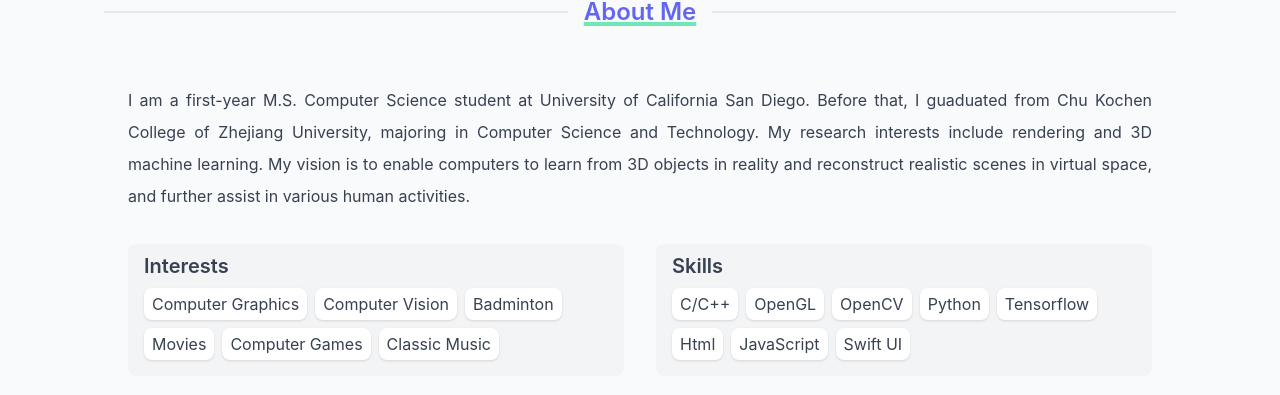
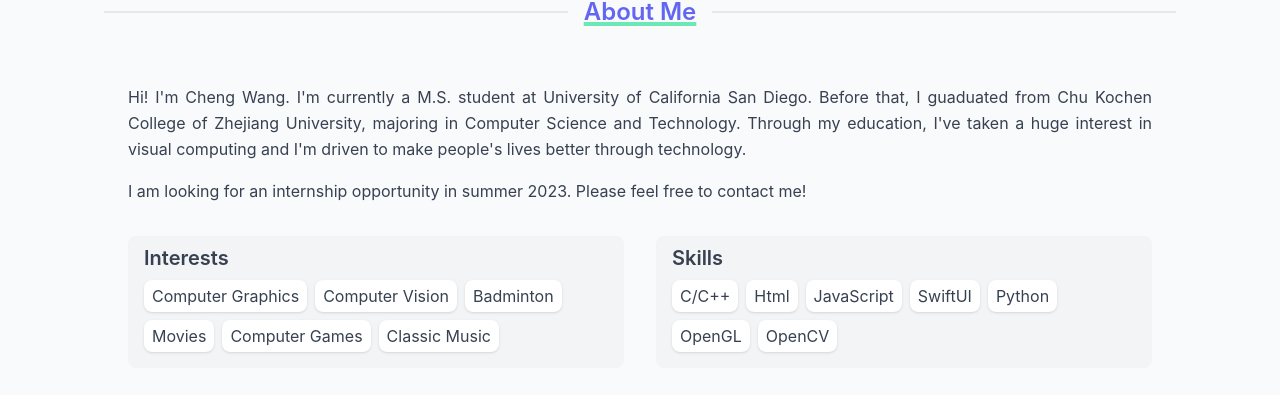
Before and after one commit to Galaxeaaa/Galaxeaaa.github.io, a Next.js app: page / in a window 1280 px wide. Shown: the part 557-952 px from the top of the page. Built offline with nearby package versions, Linux system fonts and the light colour scheme.

Commit message:
Update about.

```diff
--- a/components/About.js
+++ b/components/About.js
@@ -4,7 +4,7 @@ import userData from "@constants/data";
 export default function About() {
 	return (
 		<div className="col items-center space-y-8 text-gray-700 px-16">
-			<div className="col space-y-4 text-justify leading-loose">
+			<div className="col space-y-4 text-justify leading-relaxed">
 				{userData.about.description?.map((desc, idx) => (
 					<div key={idx} className="dark:text-gray-300"> {desc} </div>
 				))}
--- a/components/ContainerBlock.js
+++ b/components/ContainerBlock.js
@@ -39,7 +39,7 @@ export default function ContainerBlock({ children, ...customMeta }) {
 					<meta property="article:published_time" content={meta.date} />
 				)}
 			</Head>
-			<main className="bg-gray-50 dark:bg-gray-800 w-full">
+			<main className="bg-gray-50 dark:bg-gray-800 w-full scroll-smooth">
 				<div className="sticky top-0 z-50"><Navbar /></div>
 				<div className="mt-10">{children}</div>
 				<Footer />
--- a/components/Navbar.js
+++ b/components/Navbar.js
@@ -18,7 +18,7 @@ export default function Navbar() {
 		<div className="bg-white/90 backdrop-blur border-b w-full transition-colors duration-500">
 			<div className="py-4 px-10 max-w-6xl mx-auto">
 				<div className="flex items-center text-lg font-normal space-x-2">
-					<Link href="/#">
+					<Link href="#">
 						<a className="text-xl font-bold text-indigo-500 underline decoration-4 decoration-emerald-300 mr-4">
 							Cheng Wang
 						</a>
--- a/constants/data.js
+++ b/constants/data.js
@@ -57,7 +57,8 @@ const userData = {
     ],
     about: {
         description: [
-			'I am a first-year M.S. Computer Science student at University of California San Diego. Before that, I guaduated from Chu Kochen College of Zhejiang University, majoring in Computer Science and Technology. My research interests include rendering and 3D machine learning. My vision is to enable computers to learn from 3D objects in reality and reconstruct realistic scenes in virtual space, and further assist in various human activities.',
+            "Hi! I'm Cheng Wang. I'm currently a M.S. student at University of California San Diego. Before that, I guaduated from Chu Kochen College of Zhejiang University, majoring in Computer Science and Technology. Through my education, I've taken a huge interest in visual computing and I'm driven to make people's lives better through technology.",
+            "I am looking for an internship opportunity in summer 2023. Please feel free to contact me!"
         ],
         interests: [
             "Computer Graphics",
@@ -69,13 +70,12 @@ const userData = {
         ],
         skills: [
             "C/C++",
+            "Html",
+            "JavaScript",
+            "SwiftUI",
+            "Python",
             "OpenGL",
             "OpenCV",
-			"Python",
-			"Tensorflow",
-			"Html",
-			"JavaScript",
-			"Swift UI",
         ]
     },
     experience: [
--- a/pages/index.js
+++ b/pages/index.js
@@ -1,10 +1,7 @@
-import styles from "../styles/Home.module.css";
 import ContainerBlock from "../components/ContainerBlock";
 import Hero from "../components/Hero";
 import About from "../components/About"
 import Projects from "../components/Projects"
-import userData from "@constants/data";
-import Navbar from "@components/Navbar";
 import Experience from "@components/Experience";
 
 export default function Home() {
--- a/styles/globals.css
+++ b/styles/globals.css
@@ -11,7 +11,7 @@ body {
 	margin: 0;
 	font-family: 'Inter', -apple-system, BlinkMacSystemFont, Segoe UI, Roboto, Oxygen, Ubuntu, Cantarell, Fira Sans, Droid Sans, Helvetica Neue, sans-serif;
 	scroll-padding-top: 40px;
-	@apply scroll-smooth
+    @apply scroll-smooth;
 }
 
 a {
```
Also changed, not shown: 1 other file (tests, documents, lock files or other folders). Lines whose indentation alone changed are shown as unchanged.
